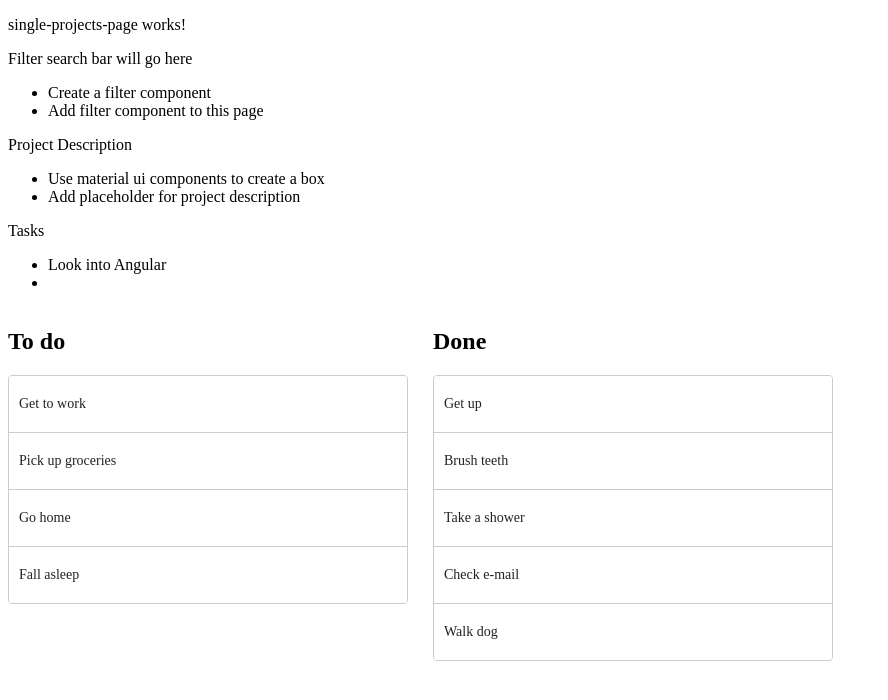
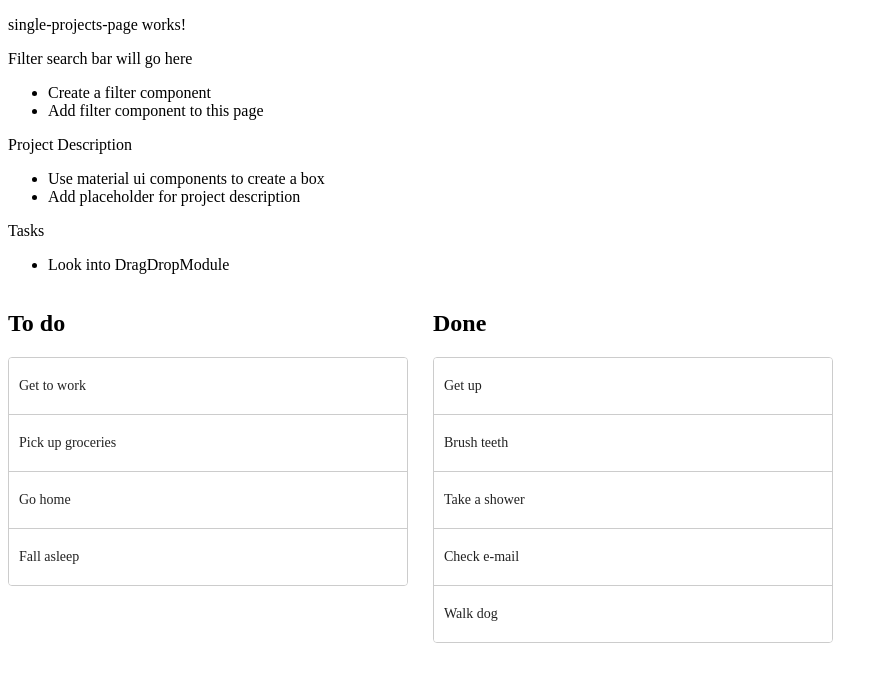
Before and after one commit to mhamiltonacademy/AstroNote, an Angular app: page /single-page in a window 1280 px wide. Shown: the top 700 px of the page, without its empty margins (0-888 px from the left). Built offline with nearby package versions, Linux system fonts and the light colour scheme.

Commit message:
added final notes for SingleProjectPage next steps

```diff
--- a/src/app/single-projects-page/single-projects-page.component.html
+++ b/src/app/single-projects-page/single-projects-page.component.html
@@ -14,7 +14,6 @@
 
 <p>Tasks</p>
 <ul>
-    <li>Look into Angular </li>
-    <li></li>
+    <li>Look into DragDropModule </li>
 </ul>
 <app-drag-drop-tasks></app-drag-drop-tasks>
```
